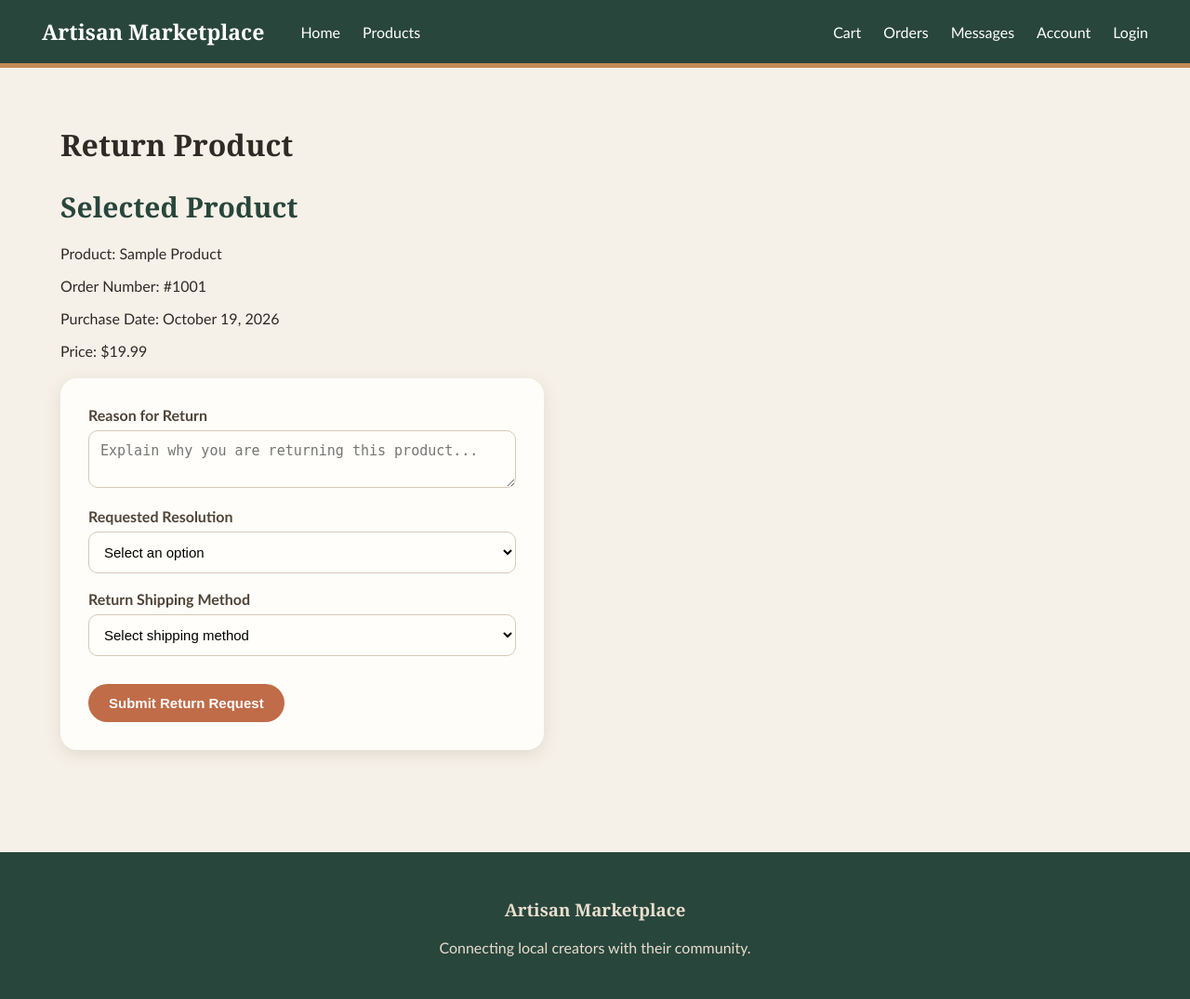
After one commit to bmarshallFIT04/ECPLA_Marketplace, a Flask app: page /return in a window 1280 px wide. The commit adds this page. Shown: the whole page at 93% size. Run offline with Flask 3, Linux system fonts and the light colour scheme.

Commit message:
Added UI for returns

```diff
--- a/app.py
+++ b/app.py
@@ -1,4 +1,4 @@
-from flask import Flask, render_template
+from flask import Flask, render_template, request, redirect
 
 app = Flask(__name__)
 
@@ -48,17 +48,30 @@ def account():
     return render_template("account.html")
 
 
-@app.route("/seller")
-def seller():
-    return render_template("seller.html")
-
 @app.route("/messages")
 def messages():
     return render_template("messages.html")
+
 
 @app.route("/archive")
 def archive():
     return render_template("archive.html")
 
+
+@app.route("/return", methods=["GET", "POST"])
+def return_product():
+
+    if request.method == "POST":
+        reason = request.form["reason"]
+        resolution = request.form["resolution"]
+        shipping = request.form["shipping"]
+
+        # Database logic will be added later
+
+        return redirect("/orders")
+
+    return render_template("return.html")
+
+
 if __name__ == "__main__":
     app.run(debug=True)
--- /dev/null
+++ b/templates/return.html
@@ -0,0 +1,66 @@
+{% extends "base.html" %}
+
+{% block title %}
+Return Product
+{% endblock %}
+
+{% block content %}
+
+<h1>Return Product</h1>
+
+<section class="return-card">
+
+    <h2>Selected Product</h2>
+
+    <p>Product: Sample Product</p>
+    <p>Order Number: #1001</p>
+    <p>Purchase Date: October 19, 2026</p>
+    <p>Price: $19.99</p>
+
+</section>
+
+
+<form method="POST">
+
+    <div>
+        <label for="reason">Reason for Return</label>
+
+        <textarea
+            id="reason"
+            name="reason"
+            placeholder="Explain why you are returning this product..."
+            required
+        ></textarea>
+    </div>
+
+
+    <div>
+        <label for="resolution">Requested Resolution</label>
+
+        <select id="resolution" name="resolution" required>
+            <option value="">Select an option</option>
+            <option value="refund">Refund</option>
+            <option value="replacement">Replacement</option>
+        </select>
+    </div>
+
+
+    <div>
+        <label for="shipping">Return Shipping Method</label>
+
+        <select id="shipping" name="shipping" required>
+            <option value="">Select shipping method</option>
+            <option value="ups">UPS</option>
+            <option value="fedex">FedEx</option>
+            <option value="usps">USPS</option>
+        </select>
+    </div>
+
+
+    <button type="submit">
+        Submit Return Request
+    </button>
+
+</form>
+
+{% endblock %}
```
Also changed, not shown: templates/orders.html (+6 -14 lines).
